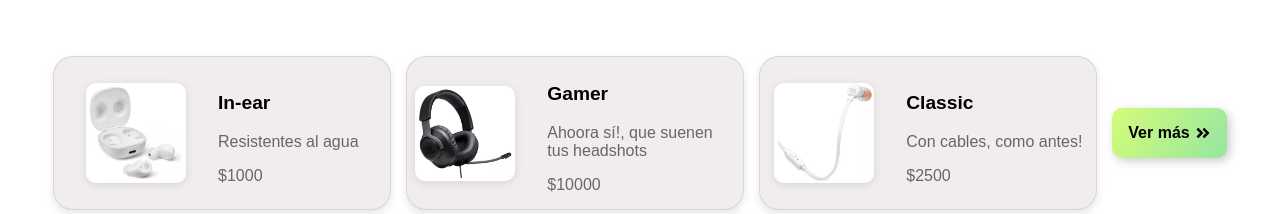
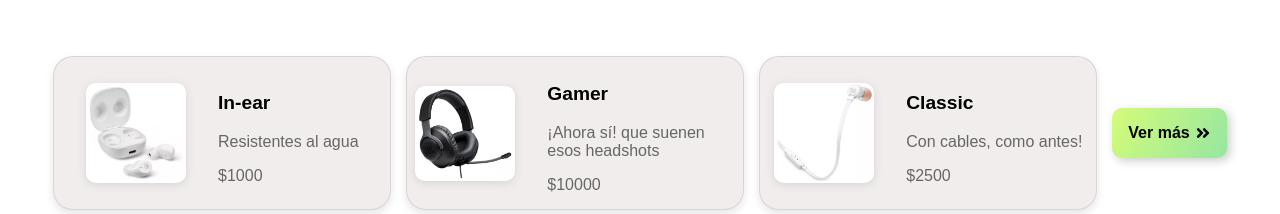
Before and after one commit to MicaBahurlet/CRUD-shoes, a React (Vite) app: page / in a window 1280 px wide. Shown: the part 900-1114 px from the top of the page. Built offline with nearby package versions, Linux system fonts and the light colour scheme.

Commit message:
style section recomended

```diff
--- a/src/components/recomendados/recomendados.js
+++ b/src/components/recomendados/recomendados.js
@@ -44,8 +44,8 @@ export const RecomendadosWrapper = styled.div`
 
 export const RecomendadosContainer = styled.div`
     display: flex;
-    flex-wrap: nowrap; /* Evitar que se envuelva a la siguiente línea */
-    justify-content: center; /* Ajustado a inicio (izquierda) */
+    flex-wrap: nowrap;
+    justify-content: center;
     align-items: center;
    gap: 15px;
     user-select:none;
--- a/src/data/recomendados.js
+++ b/src/data/recomendados.js
@@ -17,7 +17,7 @@ export const recomendados = [
         img: Gamer10,
         title: "Gamer",
         category: "Gamer",
-        desc: "Ahoora sí!, que suenen tus  headshots",
+        desc: "¡Ahora sí! que suenen esos headshots",
         price: 10000,
     },
     {
```
